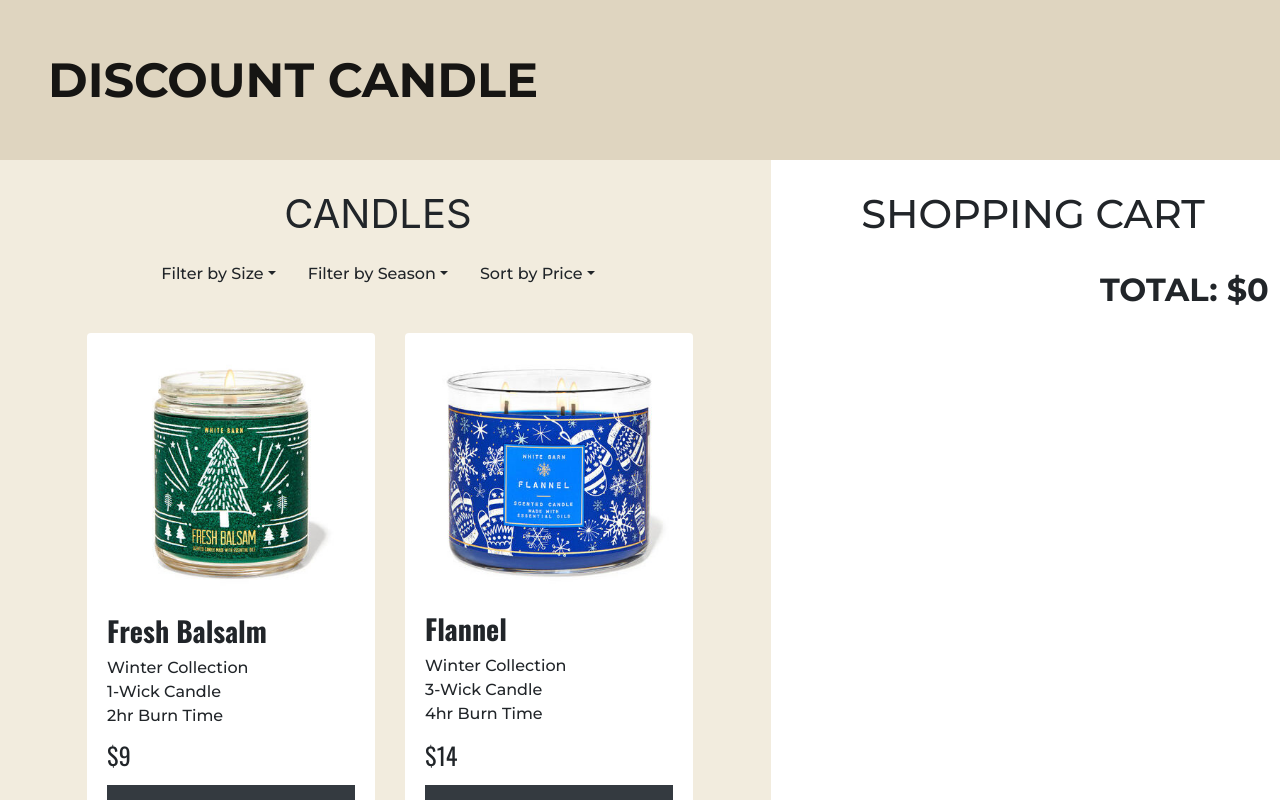
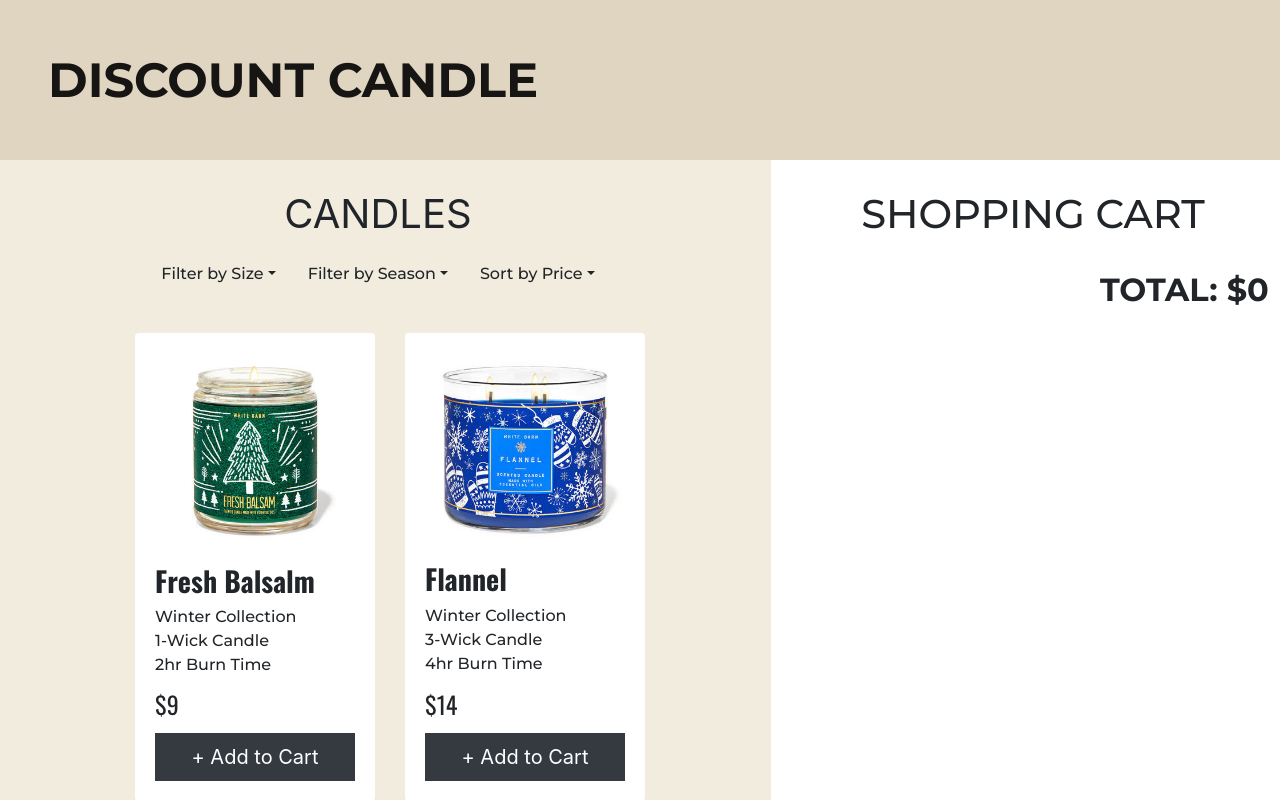
Before and after one commit to salvara1/Development, a React (Create React App) app: page / in a window 1280 px wide. Shown: the top 800 px of the page. Built offline with nearby package versions, Linux system fonts and the light colour scheme.

Commit message:
small change

```diff
--- a/src/DisplayList.css
+++ b/src/DisplayList.css
@@ -29,8 +29,8 @@
 }
 
 .card{
-  max-width: 18rem;
-  min-width: 18rem;
+  max-width: 15rem;
+  min-width: 15rem;
   margin-top: 4%;
   padding: 20px;
   align-items: flex-start;
```
